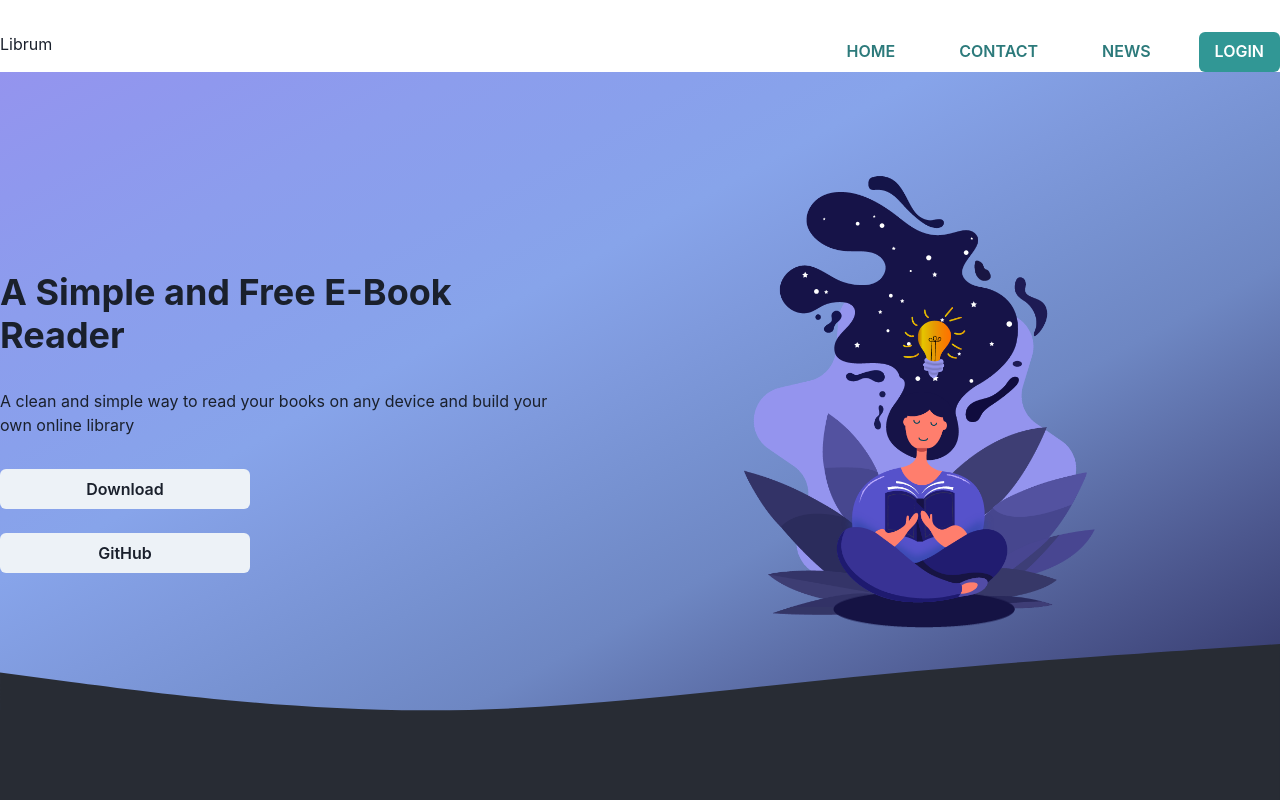
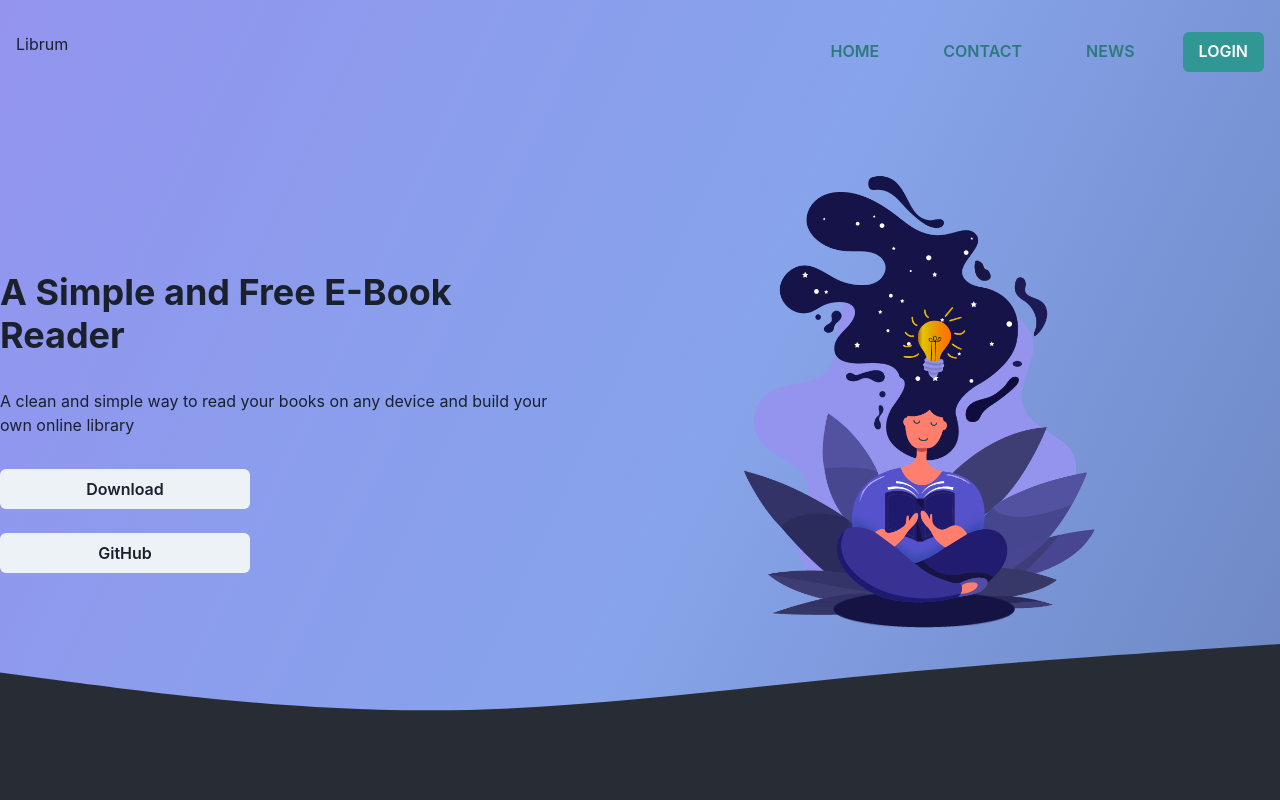
Before and after one commit to Librum-Reader/Librum-Website, a Next.js app: page / in a window 1280 px wide. Shown: the top 800 px of the page. Built offline with nearby package versions, Linux system fonts and the light colour scheme.

Commit message:
Fix gradient not showing up on navbar

```diff
--- a/app/components/sections/Showcase.jsx
+++ b/app/components/sections/Showcase.jsx
@@ -19,7 +19,7 @@ const Showcase = () => {
 	}, []);
 
 	return (
-    <Flex direction="column" className="showcase-bg" align="center">
+		<Flex direction="column" align="center">
 			<Flex align="center" maxW="1300px">
 				<Box>
 					<Heading as="h1" mb="2rem">
--- /dev/null
+++ b/app/components/ui/Container.jsx
@@ -0,0 +1,14 @@
+const { Flex } = require("@chakra-ui/react");
+
+const Container = (props) => {
+	return (
+		<Flex
+			direction="column"
+			bgGradient="linear(to-br, #9494ee, #8f98ee, #8c9ded,#89a0ec,#87a4ea,#7f9add,#7691d0,#6e87c3,#5d6fa8,#4c578e,#3b4175,#2b2c5c)"
+		>
+			{props.children}
+		</Flex>
+	);
+};
+
+export default Container;
--- a/app/components/ui/Navbar.jsx
+++ b/app/components/ui/Navbar.jsx
@@ -5,14 +5,7 @@ import Link from "next/link";
 
 const Navbar = () => {
 	return (
-    <Flex
-      mt="2rem"
-      maxW="1300px"
-      w="100%"
-      justify="center"
-      mx="auto"
-      className="navbar"
-    >
+		<Flex pt="2rem" w="100%" pl={4} pr={4} justify="center" className="navbar">
 			<Box>Librum</Box>
 			<Spacer />
 			<Flex gap="2rem">
--- a/app/globals.css
+++ b/app/globals.css
@@ -60,21 +60,3 @@ body {
 	width: 450px;
 	height: auto;
 }
-
-.showcase-bg {
-  background-image: linear-gradient(
-    to right bottom,
-    #9494ee,
-    #8f98ee,
-    #8c9ded,
-    #89a0ec,
-    #87a4ea,
-    #7f9add,
-    #7691d0,
-    #6e87c3,
-    #5d6fa8,
-    #4c578e,
-    #3b4175,
-    #2b2c5c
-  );
-}
--- a/app/layout.jsx
+++ b/app/layout.jsx
@@ -2,10 +2,9 @@
 import { Inter } from "next/font/google";
 import { Lato } from "next/font/google";
 import Navbar from "./components/ui/Navbar";
-import { Flex } from "@chakra-ui/react";
 import { ChakraProvider } from "@chakra-ui/react";
 import { extendTheme } from "@chakra-ui/react";
-import Features from "./components/sections/Features";
+import Container from "./components/ui/Container";
 
 const inter = Inter({ subsets: ["latin"] });
 const lato = Lato({
@@ -23,10 +22,10 @@ export default function RootLayout({ children }) {
 		<html lang="en">
 			<body>
 				<ChakraProvider>
-          <Flex direction="column" justifyContent="center" className="layout">
+					<Container>
 						<Navbar />
 						{children}
-          </Flex>
+					</Container>
 				</ChakraProvider>
 			</body>
 		</html>
```
Lines whose indentation alone changed are shown as unchanged.
